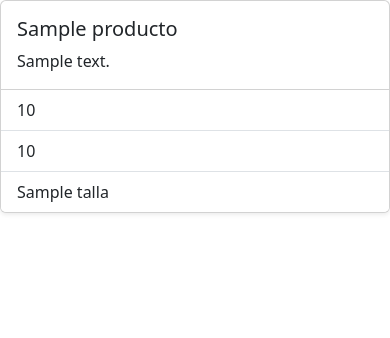
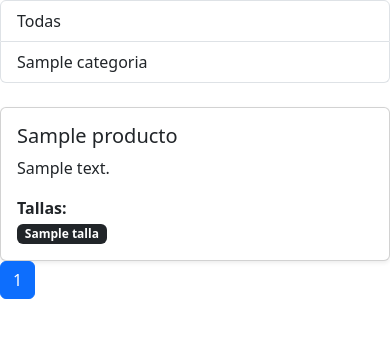
Before and after one commit to MarcoFZ5/TiendaRopaEcommerce, a Flask app: template Backend/templates/home.html in a window 390 px wide. Shown: the part 56-394 px from the top of the page. Run offline with Flask 3, Linux system fonts and the light colour scheme; the template is opened without the code that fills it: most values are stand-ins (such as "Sample title", 1, 10 or a date in 2020); parts of the project's set-up code (start-up, migrations or seed data) failed here and were passed over.

Commit message:
Feature (service, controller & view): Implement new table for variations, filter by category and pagination

```diff
--- /dev/null
+++ b/Backend/services/categoria_service.py
@@ -0,0 +1,4 @@
+from models.models import Categoria
+
+def traerCategorias():
+    return Categoria.query.all()
--- a/Backend/templates/home.html
+++ b/Backend/templates/home.html
@@ -24,28 +24,86 @@
     </div>
     </nav>
 
+    <div class="row">
+    <div class="col-12 col-md-3 col-lg-2 mb-4">
+        <div class="list-group">
+            <a href="/" class="list-group-item list-group-item-action">
+            Todas
+            </a>
+
+            {% for c in categorias %}
+            <a href="/?categoria={{ c.id_categoria }}"
+               class="list-group-item list-group-item-action">
+                {{ c.nombre }}
+            </a>
+            {% endfor %}
+        </div>
+    </div>
+
+    <div class="col-12 col-md-9 col-lg-10">
         <div class="row g-3">
-
             {% for p in productos %}
                 <div class="col-12 col-sm-6 col-md-4 col-lg-3 col-xl-2">
 
         <div class="card h-100 shadow-sm">
+
             <div class="card-body">
-                    <h5 class="card-title">{{p.nombre}}</h5>
-                    <p class="card-text">{{p.descripcion}}</p>
+                <h5 class="card-title">{{ p.nombre }}</h5>
+                <p class="card-text">{{ p.descripcion }}</p>
+
+                <div class="mt-2">
+                    <strong>Tallas:</strong><br>
+
+                    {% for v in p.tallas %}
+                        <span class="badge bg-dark me-1">{{ v.talla }}</span>
+                    {% endfor %}
                 </div>
-                <ul class="list-group list-group-flush">
-                    <li class="list-group-item">{{p.precio}}</li>
-                    <li class="list-group-item">{{p.stock}}</li>
-                    <li class="list-group-item">{{p.talla}}</li>
-                </ul>
+
+            </div>
+
         </div>
 
         </div>
             {% endfor %}
         </div>
 
+        <nav>
 
+    <ul class="pagination">
+
+    {% if productos.has_prev %}
+    <li class="page-item">
+      <a class="page-link" href="?page={{ productos.prev_num }}{% if categoria_actual %}&categoria={{ categoria_actual }}{% endif %}">
+        Anterior
+      </a>
+    </li>
+    {% endif %}
+
+    {% for num in productos.iter_pages() %}
+      {% if num %}
+        <li class="page-item {% if num == productos.page %}active{% endif %}">
+          <a class="page-link" href="?page={{ num }}{% if categoria_actual %}&categoria={{ categoria_actual }}{% endif %}">
+            {{ num }}
+          </a>
+        </li>
+      {% else %}
+        <li class="page-item disabled"><span class="page-link">…</span></li>
+      {% endif %}
+    {% endfor %}
+
+    {% if productos.has_next %}
+    <li class="page-item">
+      <a class="page-link" href="?page={{ productos.next_num }}{% if categoria_actual %}&categoria={{ categoria_actual }}{% endif %}">
+        Siguiente
+      </a>
+    </li>
+    {% endif %}
+
+  </ul>
+</nav>
+
+
+    </div>
 
     <script src="https://cdn.jsdelivr.net/npm/bootstrap@5.3.8/dist/js/bootstrap.bundle.min.js" integrity="sha384-FKyoEForCGlyvwx9Hj09JcYn3nv7wiPVlz7YYwJrWVcXK/BmnVDxM+D2scQbITxI" crossorigin="anonymous"></script>
 </body>
```
Also changed, not shown: Backend/controllers/home.py (+15 -4 lines), Backend/models/models.py (+12 -3 lines), Backend/services/producto_service.py (+17 -2 lines). Lines whose indentation alone changed are shown as unchanged.
